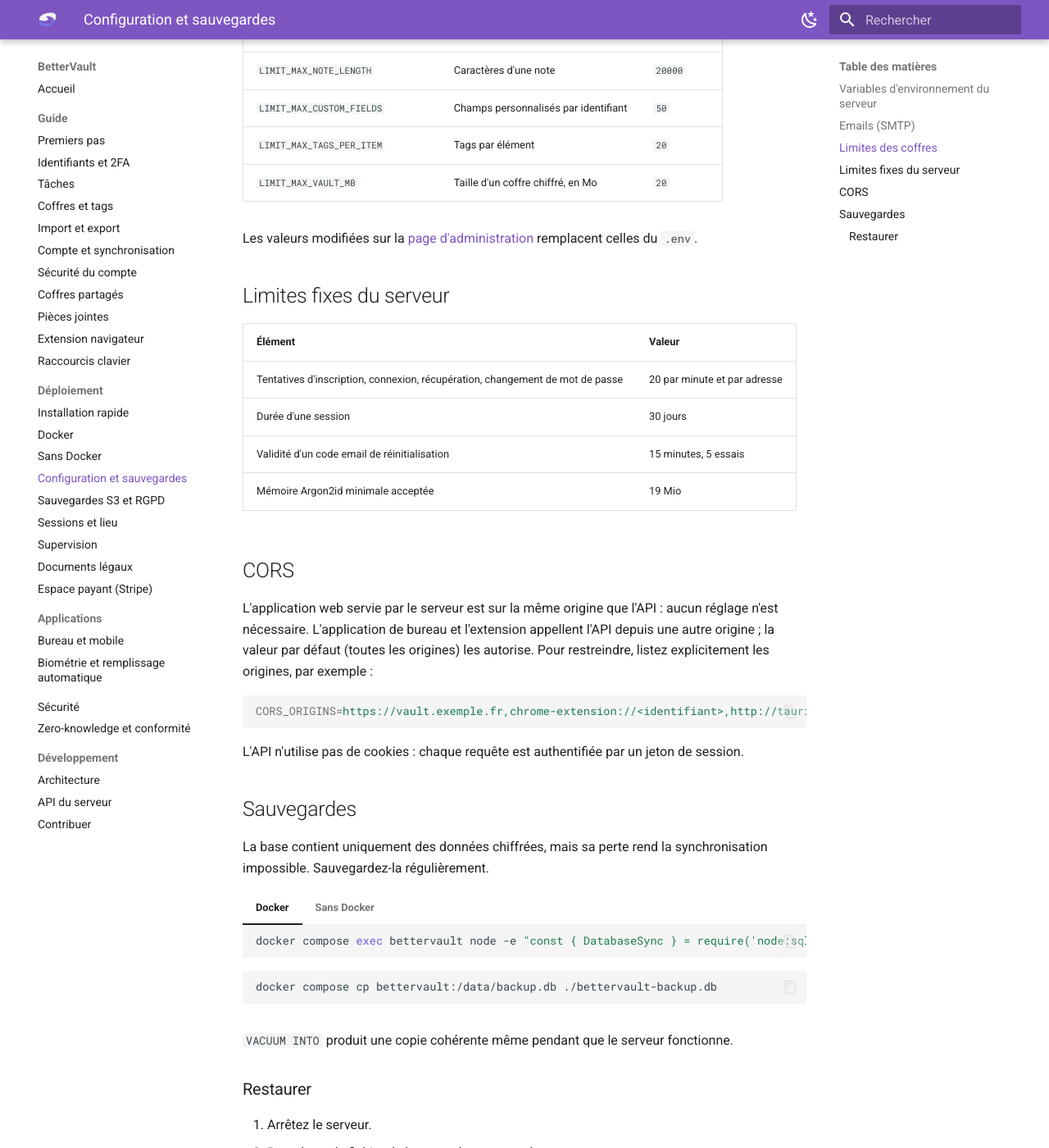
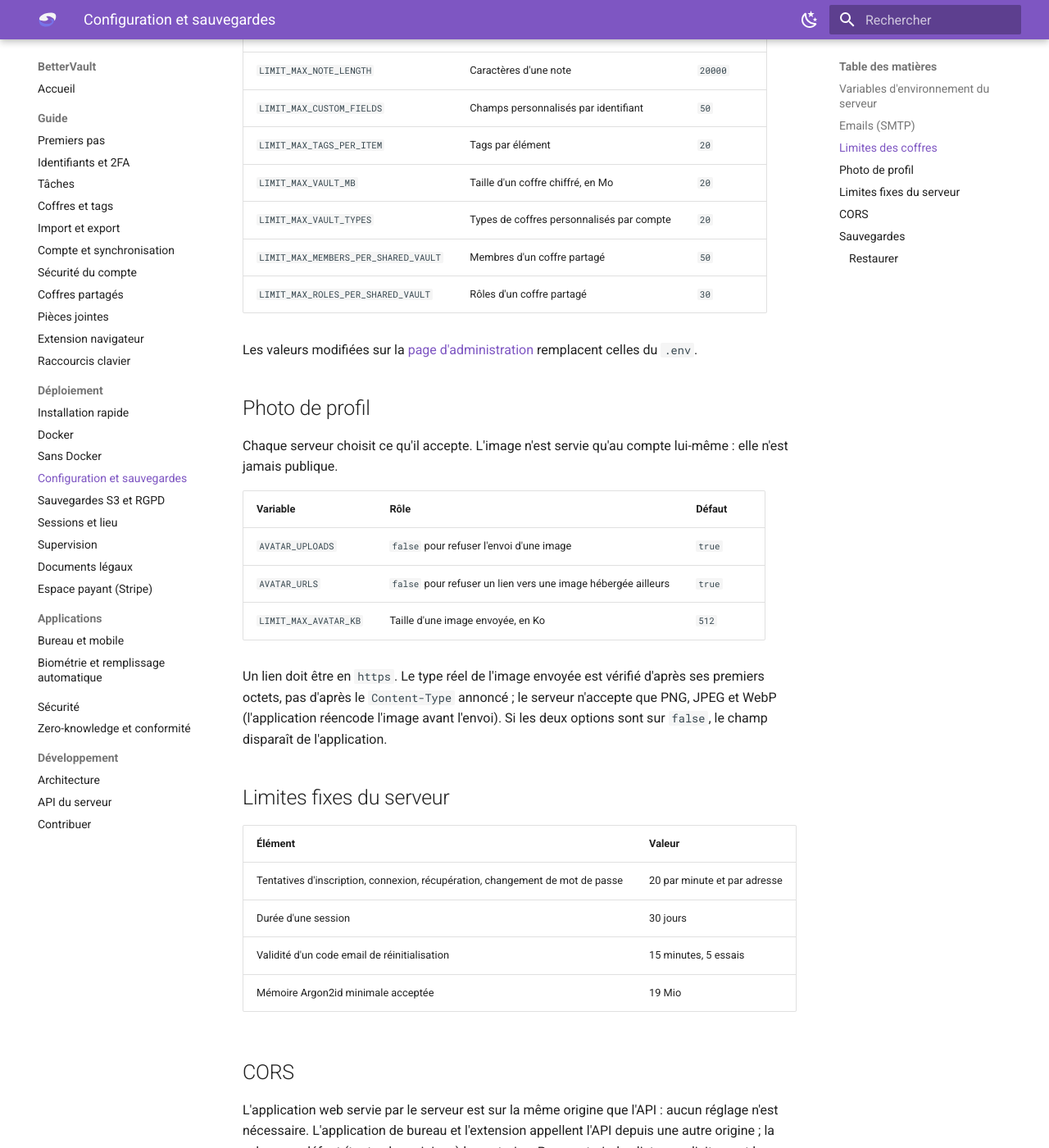
Before and after one commit to FreeProject089/BetterVault, an MkDocs documentation site: the page built from docs/deploiement/configuration.md, in a window 1280 px wide and 1400 px high, scrolled down 2197 px. Shown: the whole window at 82% size. Built offline with MkDocs 1.6.1 and Material for MkDocs 9.7.7, drawn with Linux system fonts in a browser that asks for light colours.

Commit message:
docs: photo de profil, limites de partage et fréquence des sauvegardes
La photo de profil n'était documentée nulle part : ni le guide, ni les
réglages du serveur (AVATAR_UPLOADS, AVATAR_URLS, LIMIT_MAX_AVATAR_KB).

Ajoute aussi les variables absentes du tableau des limites
(LIMIT_MAX_VAULT_TYPES, LIMIT_MAX_MEMBERS_PER_SHARED_VAULT,
LIMIT_MAX_ROLES_PER_SHARED_VAULT) et BACKUP_INTERVAL_HOURS.

```diff
--- a/docs/deploiement/configuration.md
+++ b/docs/deploiement/configuration.md
@@ -54,8 +54,23 @@
 | `LIMIT_MAX_CUSTOM_FIELDS` | Champs personnalisés par identifiant | `50` |
 | `LIMIT_MAX_TAGS_PER_ITEM` | Tags par élément | `20` |
 | `LIMIT_MAX_VAULT_MB` | Taille d'un coffre chiffré, en Mo | `20` |
+| `LIMIT_MAX_VAULT_TYPES` | Types de coffres personnalisés par compte | `20` |
+| `LIMIT_MAX_MEMBERS_PER_SHARED_VAULT` | Membres d'un coffre partagé | `50` |
+| `LIMIT_MAX_ROLES_PER_SHARED_VAULT` | Rôles d'un coffre partagé | `30` |
 
 Les valeurs modifiées sur la [page d'administration](installation.md#page-dadministration) remplacent celles du `.env`.
+
+## Photo de profil
+
+Chaque serveur choisit ce qu'il accepte. L'image n'est servie qu'au compte lui-même : elle n'est jamais publique.
+
+| Variable | Rôle | Défaut |
+| --- | --- | --- |
+| `AVATAR_UPLOADS` | `false` pour refuser l'envoi d'une image | `true` |
+| `AVATAR_URLS` | `false` pour refuser un lien vers une image hébergée ailleurs | `true` |
+| `LIMIT_MAX_AVATAR_KB` | Taille d'une image envoyée, en Ko | `512` |
+
+Un lien doit être en `https`. Le type réel de l'image envoyée est vérifié d'après ses premiers octets, pas d'après le `Content-Type` annoncé ; le serveur n'accepte que PNG, JPEG et WebP (l'application réencode l'image avant l'envoi). Si les deux options sont sur `false`, le champ disparaît de l'application.
 
 ## Limites fixes du serveur
 
```
Also changed, not shown: docs/deploiement/sauvegardes.md (+1 -0 lines), docs/guide/synchronisation.md (+11 -0 lines).
